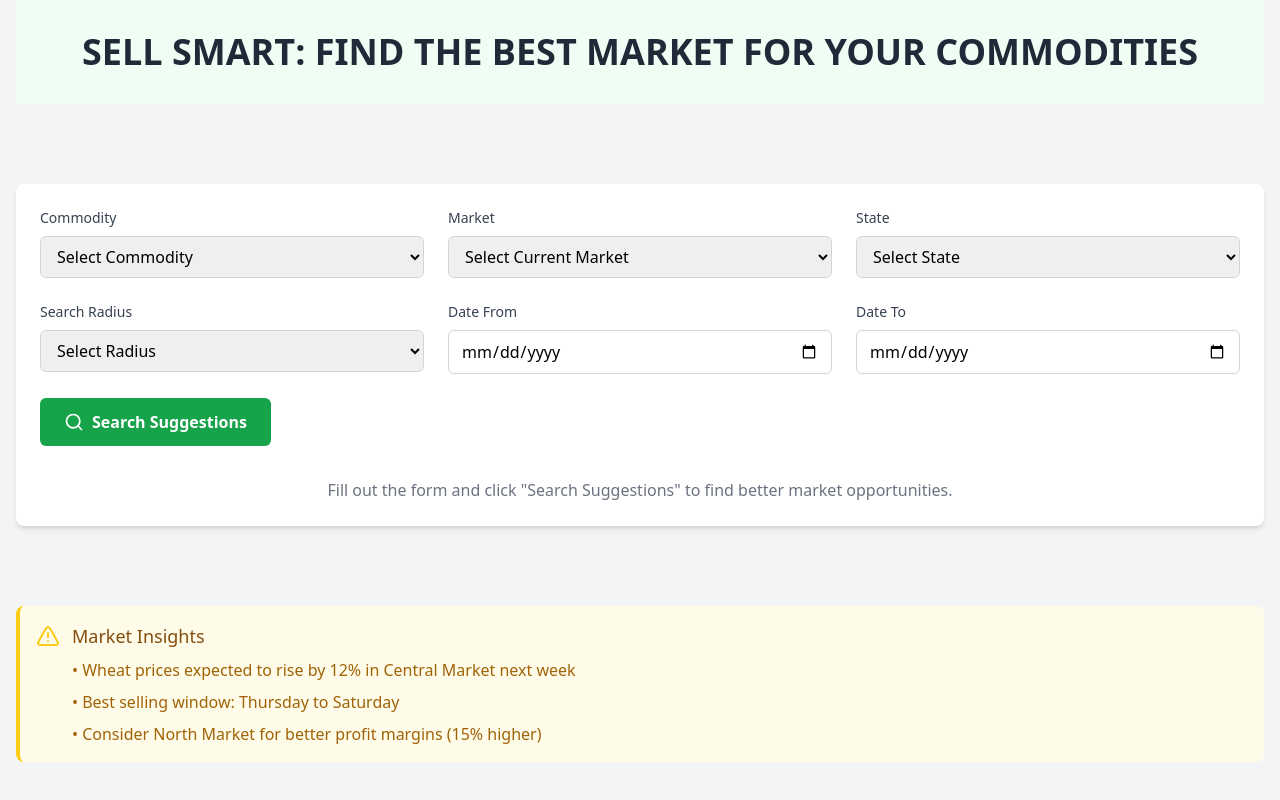
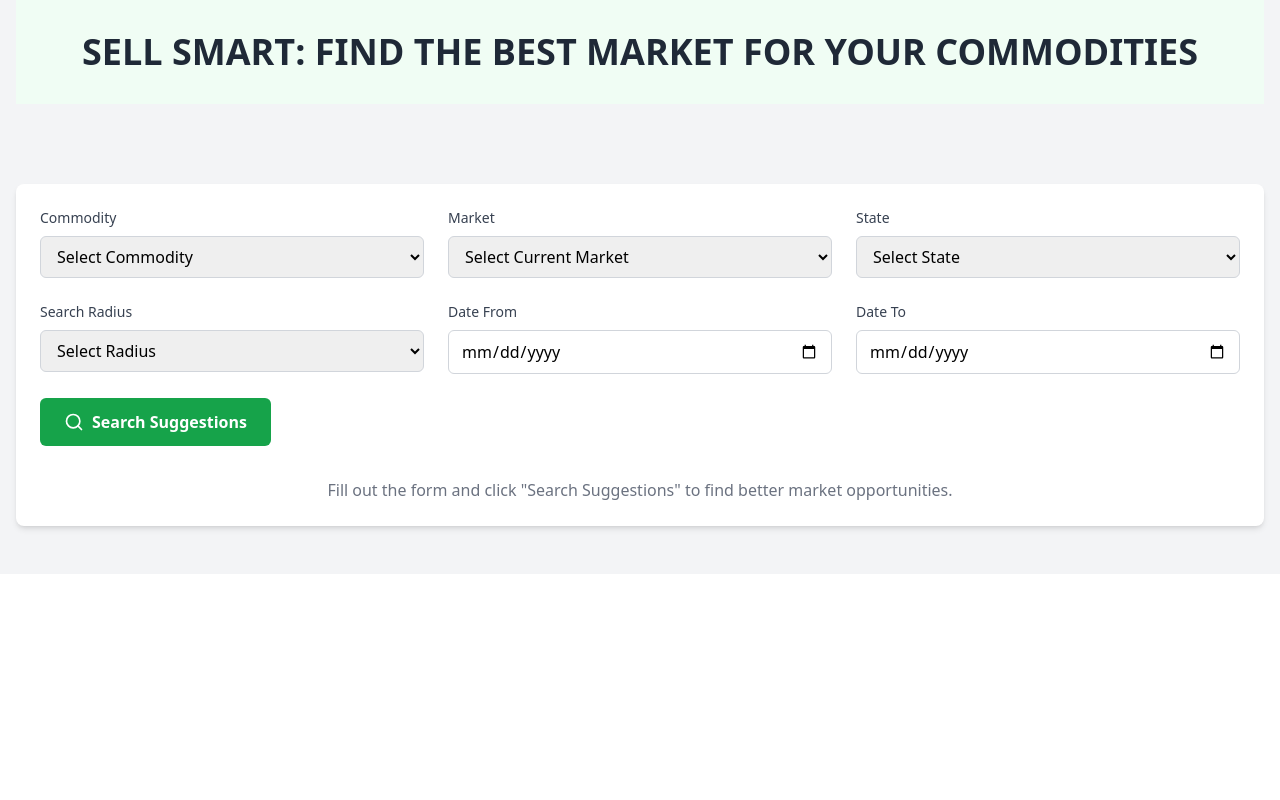
Before and after one commit to Vardhan1536/CropNex, a React (Vite) app in the folder project/: page / in a window 1280 px wide. Shown: the part 2766-3566 px from the top of the page. After the commit the page ends 3340 px from the top, so only its background shows below. Built offline with nearby package versions, Linux system fonts and the light colour scheme.

Commit message:
Update App.tsx

```diff
--- a/project/src/App.tsx
+++ b/project/src/App.tsx
@@ -24,7 +24,7 @@ function App() {
         </section>
         <PageTitle />
         <FilterSection />
-        <TipsSection />
+        {/* <TipsSection /> */}
         {/* <AboutUs /> */}
       </div>
       {/* <Footer /> */}
```
